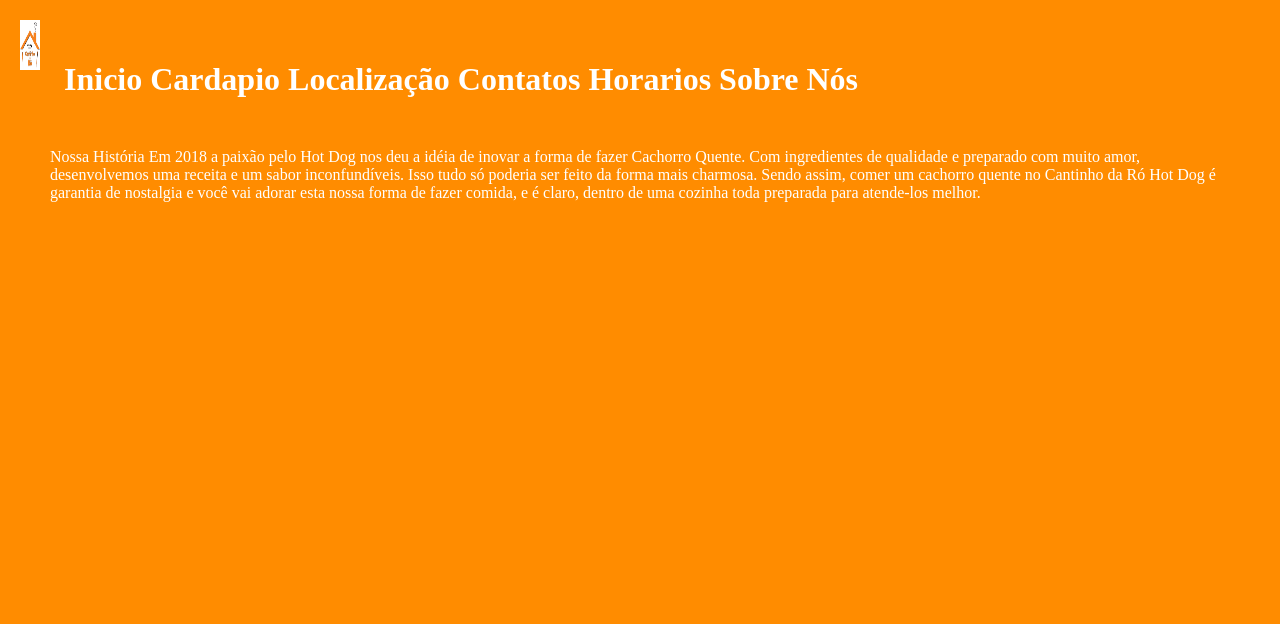
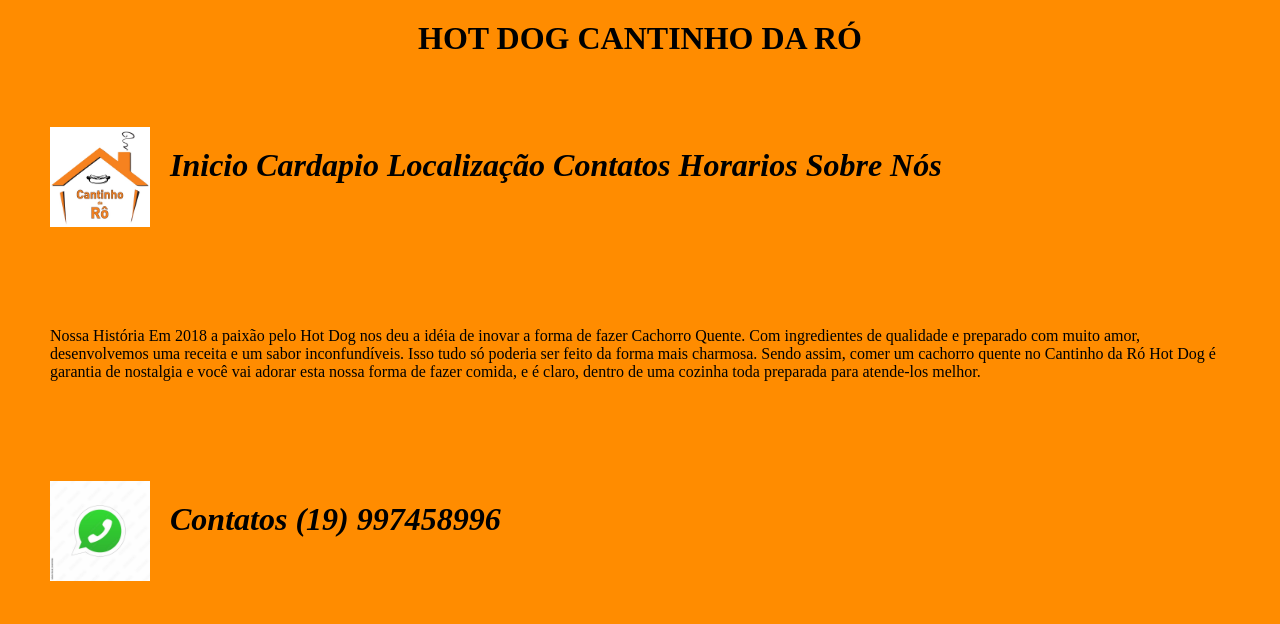
Before and after one commit to jonathanluca/Hot-DogCantinhodaRo, a plain HTML site: page index.html in a window 1280 px wide. Drawn offline with Linux system fonts and the light colour scheme.

Commit message:
acrescentando logos

```diff
--- a/index.html
+++ b/index.html
@@ -2,30 +2,29 @@
 <html>
   <head>
     <title>Hot Dog Cantinho Da Ró</title>
-        <meta charset="UTF-8">
-        <meta name="vieport" content="width=device-width, initial-scale=1">
-        <link rel="stylesheet" href="style.css">
+    <meta charset="UTF-8" />
+    <meta name="vieport" content="width=device-width, initial-scale=1" />
+    <link rel="stylesheet" href="style.css" />
   </head>
 
   <body>
+    <h1 class="texto-inicial">HOT DOG CANTINHO DA RÓ</h1>
     <div>
-                <img src="/imagens/Logo_page-0001.jpg">
+      <img class="logo" src="/imagens/Logo_page-0001.jpg" />
       <h1 class="cabecalho">Inicio Cardapio Localização Contatos Horarios Sobre Nós</h1>
     </div>
-
     <p class="word">
-            Nossa História
-            Em 2018 a paixão pelo Hot Dog nos deu a idéia de inovar
-            a forma de fazer Cachorro Quente.
-
-            Com ingredientes de qualidade e preparado com muito amor, desenvolvemos uma
-            receita e um sabor inconfundíveis. Isso tudo só poderia ser feito da forma mais
-            charmosa.
-
-            Sendo assim, comer um cachorro quente no Cantinho da Ró Hot Dog é garantia de
-            nostalgia e você vai adorar esta nossa forma de fazer comida, e é claro, dentro de uma
-            cozinha toda preparada para atende-los melhor. </p>
+      Nossa História Em 2018 a paixão pelo Hot Dog nos deu a idéia de inovar a
+      forma de fazer Cachorro Quente. Com ingredientes de qualidade e preparado
+      com muito amor, desenvolvemos uma receita e um sabor inconfundíveis. Isso
+      tudo só poderia ser feito da forma mais charmosa. Sendo assim, comer um
+      cachorro quente no Cantinho da Ró Hot Dog é garantia de nostalgia e você
+      vai adorar esta nossa forma de fazer comida, e é claro, dentro de uma
+      cozinha toda preparada para atende-los melhor.</p>
+      <div>
+        <img class="whats" src="/imagens/1000_F_84775986_QKtOqGVXSCpHY3QIqFXlUQZ9BgUnx7OE.jpg">
+        <h1 class="contatos">Contatos (19) 997458996</h1>
+      </div>
 
   </body>
-
 </html>
--- a/style.css
+++ b/style.css
@@ -12,26 +12,50 @@ body {
     padding: 0;
 }
 
-img, h1 {
-   display: inline-flex;
+.texto-inicial {
+    text-align: center;
+    margin: 20px;
+    color: #000000;
 }
 
-img {
-   width: 20px;
-   height: 50px;
-   margin: 20px;
+div {
+   display: inline-flex;
+   margin: 50px;
+   font-style: oblique;
+}
+
+.cabecalho {
+    margin: 20px;
+    text-align: right;
+    color: #000000;
+}
+
+.logo {
+   width: 100px;
+   height: 100px;
+   margin: 0px;
 }
 
 .word {
+    font-size: larger;
     margin: 50px;
-    padding: auto;
+    padding: 0px;
+    word-break:auto;
+    font-size: initial;
+    color: #000000;
 }
 
-.container{
-    height: 100vh;
+.whats {
+    width: 100px;
+    height: 100px;
+    margin: 0px;
 }
 
-.contato {
-    text-align: right;
+.contatos {
+    margin: 20px;
+    height: 100px;
     color: #000000;
+    font-size: xx-large;
+;
+
 }
```
Also changed, not shown: imagens/1000_F_84775986_QKtOqGVXSCpHY3QIqFXlUQZ9BgUnx7OE.jpg (added). Lines whose indentation alone changed are shown as unchanged.
